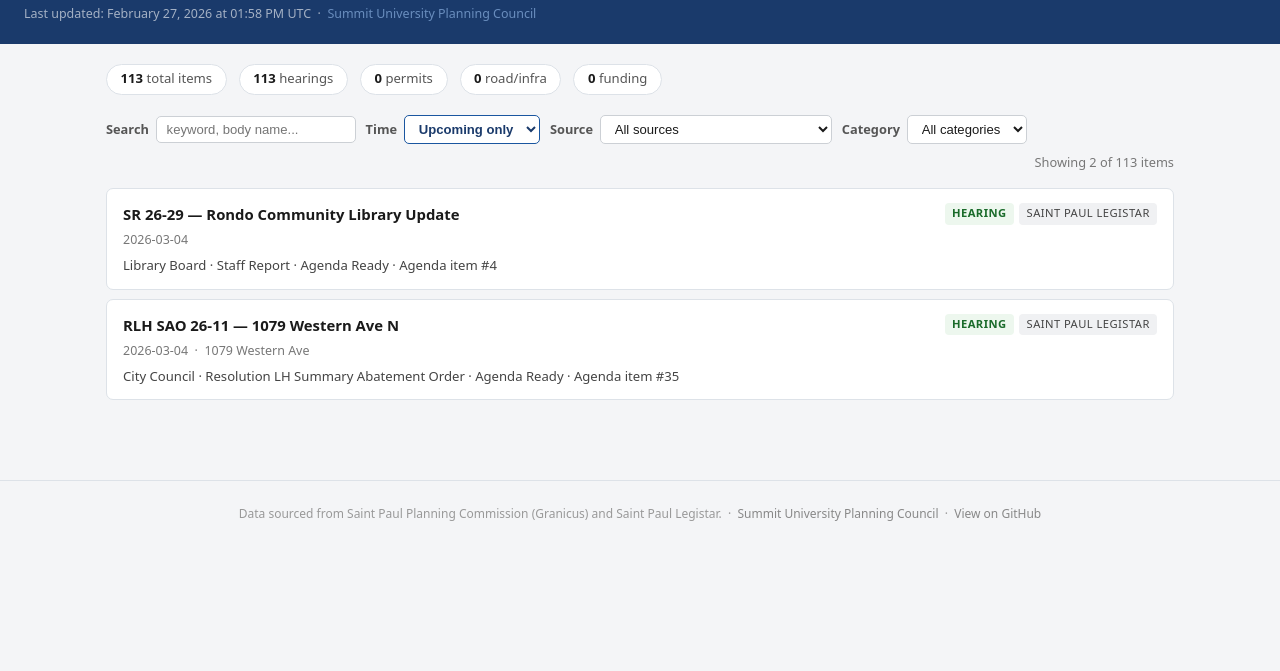
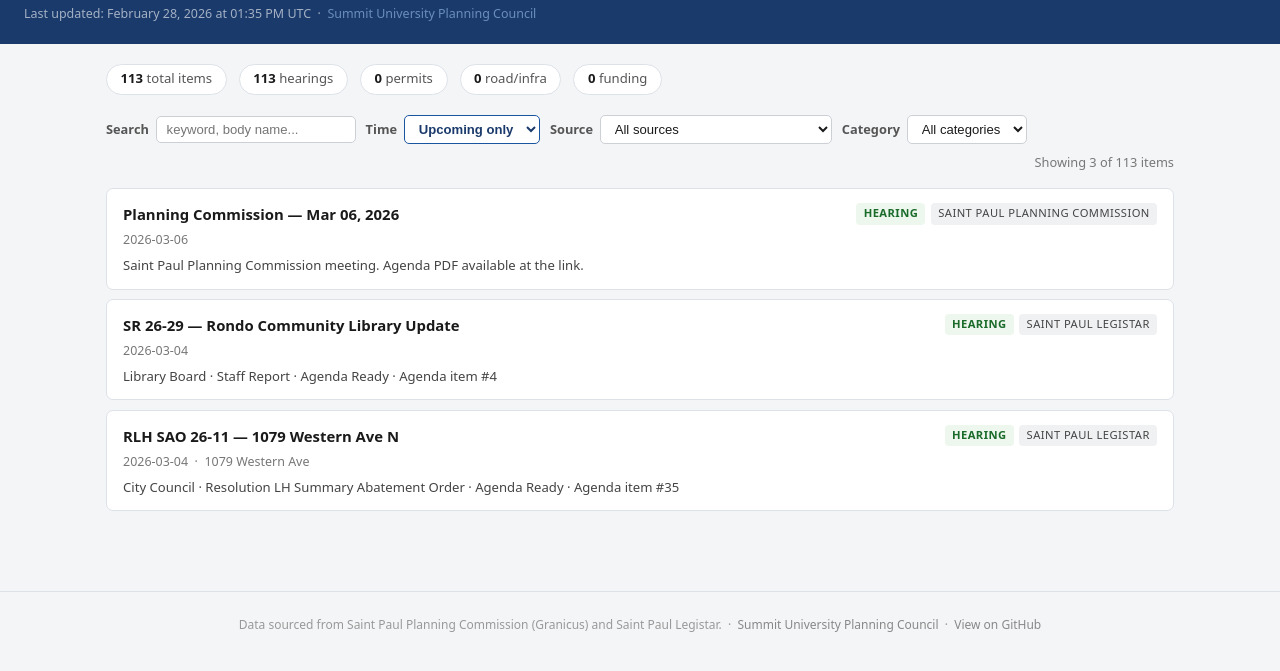
Before and after one commit to jcsouthworth/summit-university-monitor, a plain HTML site: page docs/index.html in a window 1280 px wide. Shown: the part 79-750 px from the top of the page. Drawn offline with Linux system fonts and the light colour scheme.

Commit message:
chore: daily dashboard update 2026-02-28

```diff
--- a/docs/index.html
+++ b/docs/index.html
@@ -198,14 +198,14 @@
   <h1>Summit-University Neighborhood Monitor</h1>
   <div class="subtitle">Summit University Planning Council · Saint Paul, MN</div>
   <div class="meta">
-    Last updated: <time datetime="2026-02-27T13:58:53Z">February 27, 2026 at 01:58 PM UTC</time>
+    Last updated: <time datetime="2026-02-28T13:35:15Z">February 28, 2026 at 01:35 PM UTC</time>
     &nbsp;·&nbsp;
     <a href="https://www.summituniversityplanningcouncil.org" target="_blank" rel="noopener">Summit University Planning Council</a>
   </div>
 </header>
 
 <!-- Embed today's date for JS date comparison -->
-<script>const TODAY = "2026-02-27";</script>
+<script>const TODAY = "2026-02-28";</script>
 
 <main>
 
@@ -298,6 +298,37 @@
     <div
       class="item-card"
       data-category="hearing"
+      data-source="Saint Paul Planning Commission"
+      data-date="2026-03-06"
+      data-searchable="planning commission — mar 06, 2026 saint paul planning commission meeting. agenda pdf available at the link. "
+    >
+      <div class="item-header">
+        <div class="item-title">
+
+          <a href="https://stpaul.granicus.com/AgendaViewer.php?view_id=56&amp;clip_id=5754" target="_blank" rel="noopener">Planning Commission — Mar 06, 2026</a>
+
+        </div>
+        <div class="badges">
+
+          <span class="badge badge-hearing">Hearing</span>
+
+
+          <span class="badge badge-source">Saint Paul Planning Commission</span>
+
+        </div>
+      </div>
+      <div class="item-meta">
+        2026-03-06
+
+      </div>
+
+      <div class="item-desc">Saint Paul Planning Commission meeting. Agenda PDF available at the link.</div>
+
+    </div>
+
+    <div
+      class="item-card"
+      data-category="hearing"
       data-source="Saint Paul Legistar"
       data-date="2026-03-04"
       data-searchable="sr 26-29 — rondo community library update library board · staff report · agenda ready · agenda item #4 "
@@ -577,37 +608,6 @@
     <div
       class="item-card"
       data-category="hearing"
-      data-source="Saint Paul Legistar"
-      data-date="2026-01-28"
-      data-searchable="res 26-108 — dilla sports bar &amp; restaurant - 10-day license suspension city council · resolution · passed · agenda item #8 1625 university avenue west"
-    >
-      <div class="item-header">
-        <div class="item-title">
-
-          <a href="https://stpaul.legistar.com/MeetingDetail.aspx?LEGID=7534&amp;GID=125&amp;G=EDAB5C5F-1041-4DF4-A894-59E957785E36" target="_blank" rel="noopener">RES 26-108 — Dilla Sports Bar &amp; Restaurant - 10-day license suspension</a>
-
-        </div>
-        <div class="badges">
-
-          <span class="badge badge-hearing">Hearing</span>
-
-
-          <span class="badge badge-source">Saint Paul Legistar</span>
-
-        </div>
-      </div>
-      <div class="item-meta">
-        2026-01-28
-         &nbsp;·&nbsp; 1625 University Avenue West
-      </div>
-
-      <div class="item-desc">City Council · Resolution · Passed · Agenda item #8</div>
-
-    </div>
-
-    <div
-      class="item-card"
-      data-category="hearing"
       data-source="Saint Paul Planning Commission"
       data-date="2026-01-23"
       data-searchable="[canceled] planning commission — jan 23, 2026 saint paul planning commission meeting. this meeting was canceled. agenda pdf available at the link. "
@@ -3617,12 +3617,12 @@
       data-category="hearing"
       data-source="Saint Paul Planning Commission"
       data-date="2022-03-04"
-      data-searchable="planning commission — mar 04, 2022 saint paul planning commission meeting. agenda pdf available at the link. "
-    >
-      <div class="item-header">
-        <div class="item-title">
-
-          <a href="https://stpaul.granicus.com/AgendaViewer.php?view_id=56&amp;clip_id=3940" target="_blank" rel="noopener">Planning Commission — Mar 04, 2022</a>
+      data-searchable="planning commission meeting saint paul planning commission upcoming meeting. agenda link available. "
+    >
+      <div class="item-header">
+        <div class="item-title">
+
+          <a href="https://stpaul.granicus.com/AgendaViewer.php?view_id=56&amp;clip_id=3940" target="_blank" rel="noopener">Planning Commission Meeting</a>
 
         </div>
         <div class="badges">
@@ -3639,7 +3639,7 @@
 
       </div>
 
-      <div class="item-desc">Saint Paul Planning Commission meeting. Agenda PDF available at the link.</div>
+      <div class="item-desc">Saint Paul Planning Commission upcoming meeting. Agenda link available.</div>
 
     </div>
 
```
